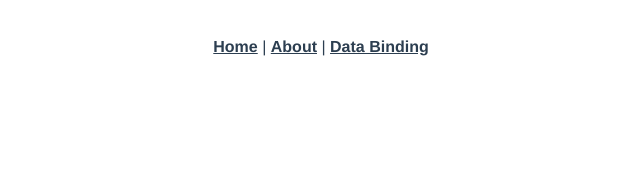
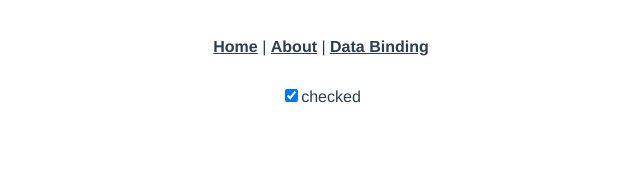
Before and after one commit to munminjae/Vue-practice, a Vue app: page /dataBindingCheckbox in a window 1280 px wide. Shown: the top 176 px of the page, without its empty margins (319-959 px from the left). Built offline with nearby package versions, Linux system fonts and the light colour scheme.

Commit message:
데이터 바인딩 실습중

```diff
--- a/src/router/index.js
+++ b/src/router/index.js
@@ -10,6 +10,7 @@ import DataBindingInputText from '../views/DataBindingInputText.vue'
 import DataBindingInputNumber from '../views/DataBindingInputNumber.vue'
 import DataBindingTextarea from '../views/DataBindingTextarea.vue'
 import DataBindingSelect from '../views/DataBindingSelect.vue'
+import DataBindingCheckbox from '../views/DataBindingCheckbox.vue'
 
 /*
   path : url 주소 정의
@@ -63,6 +64,11 @@ const routes = [
     name: 'DataBindingSelect',
     component: DataBindingSelect
   },
+  {
+    path: '/dataBindingCheckbox',
+    name: 'DataBindingCheckbox',
+    component: DataBindingCheckbox
+  },
 ]
 
 const router = createRouter({
--- /dev/null
+++ b/src/views/DataBindingCheckbox.vue
@@ -0,0 +1,15 @@
+<template>
+    <div>
+        <label><input type="checkbox" v-model="checked">{{ checkedText }}</label>
+    </div>
+</template>
+<script>
+    export default {
+        data() {
+            return {
+                checked : true,
+                checkedText : "checked"
+            };
+        }
+    }
+</script>
--- a/src/views/DataBindingSelect.vue
+++ b/src/views/DataBindingSelect.vue
@@ -5,22 +5,18 @@
         {{ name.text }}
       </option>
     </select>
-    <br />
-    <select>
-      <option>123</option>
-      <option>456</option>
-    </select>
   </div>
 </template>
 <script>
 export default {
   data() {
     return {
-      city: "063",
+      city: "",
       cityList: [
         { text: "서울", value: "062" },
         { text: "부산", value: "063" },
         { text: "제주", value: "064" },
+        { text: "선택", value: "" },
       ],
     };
   },
```
